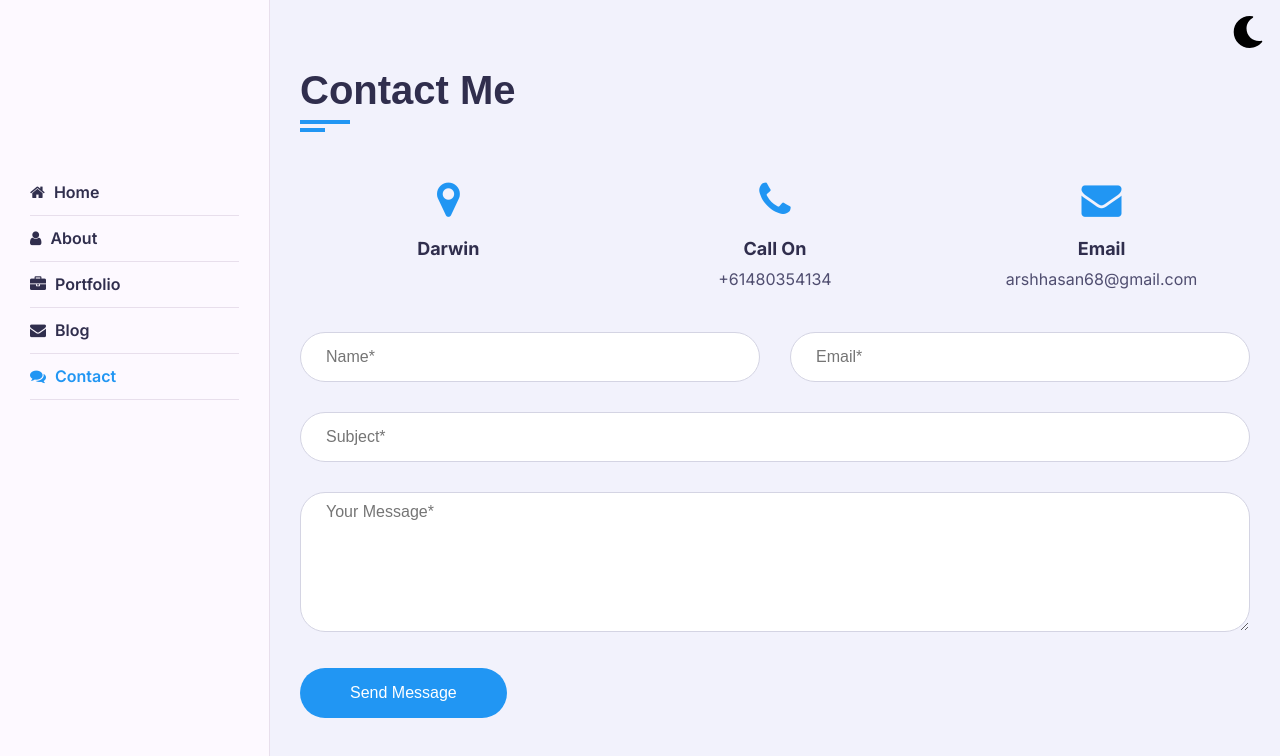
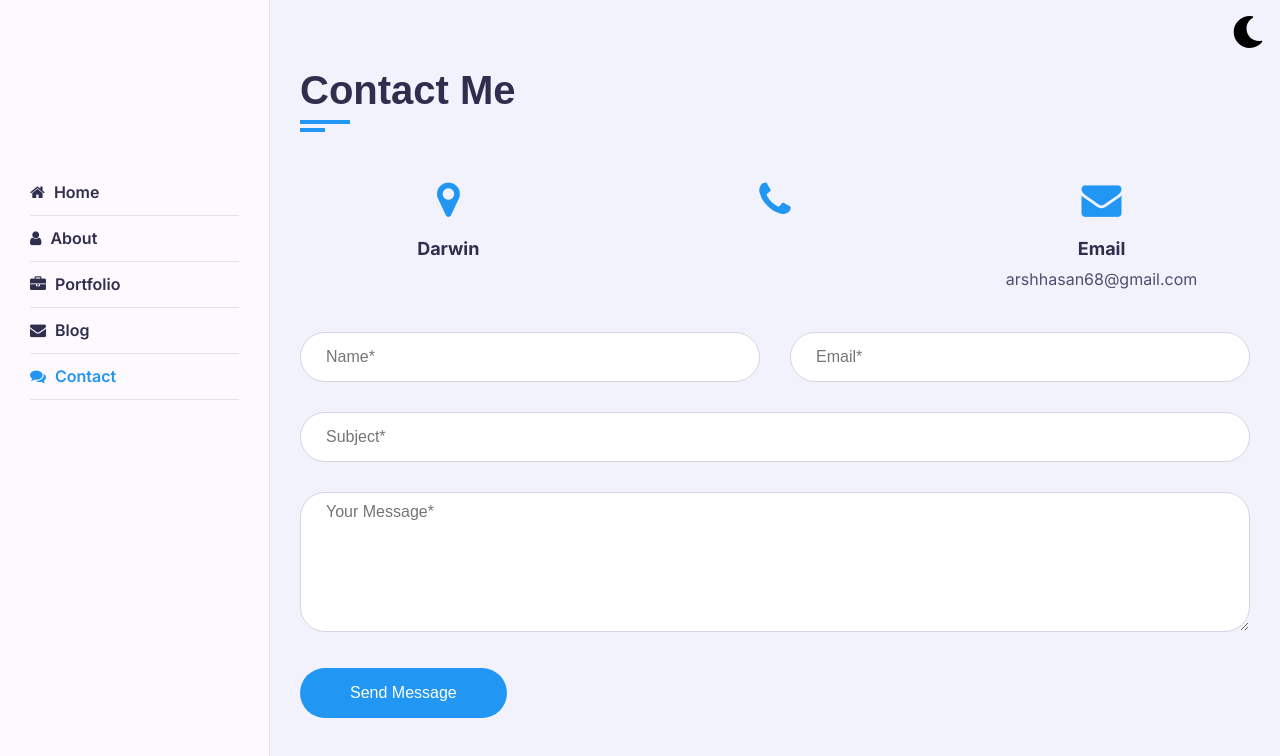
Before and after one commit to arsh2037/Portfolio, a Next.js app: page /contact in a window 1280 px wide. Shown: the top 756 px of the page. Built offline with nearby package versions, Linux system fonts and the light colour scheme.

Commit message:
removed private contact info

```diff
--- a/src/app/contact/page.tsx
+++ b/src/app/contact/page.tsx
@@ -25,8 +25,7 @@ const Contact: NextPage = () => {
               <div className="icon">
                 <i className="fa fa-phone" />
               </div>
-              <h4>Call On </h4>
-              <p>+61480354134</p>
+
             </div>
             {/* contact-info-item Ended */}
             {/* contact-info-item */}
```
